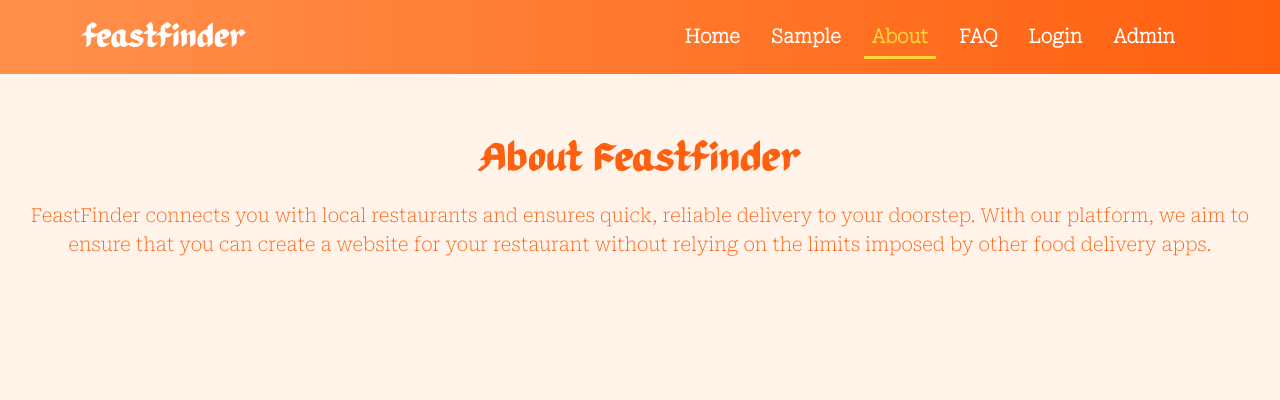
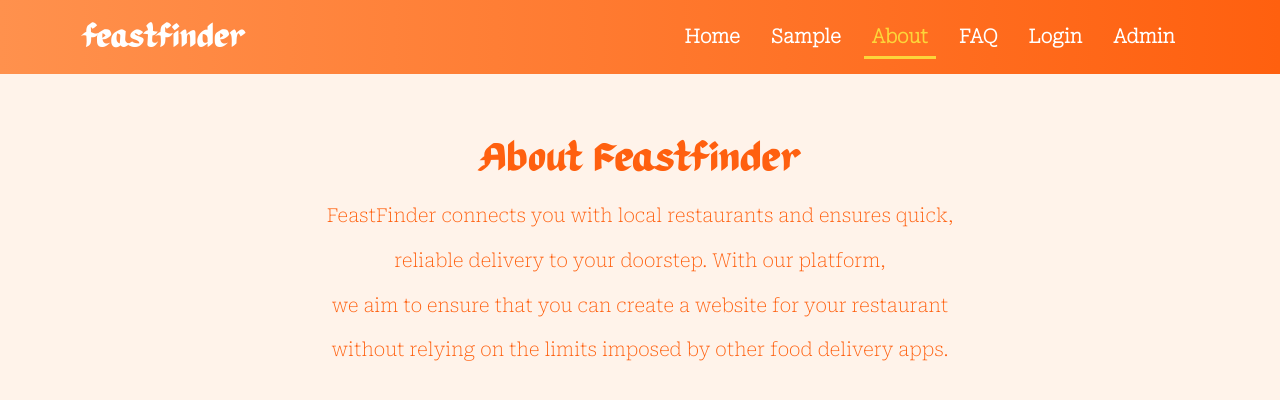
Before and after one commit to FeastFinderApp/feastfinder, a React (Create React App) app: page /about in a window 1280 px wide. Shown: the top 400 px of the page. Built offline with nearby package versions, Linux system fonts and the light colour scheme.

Commit message:
Update About.js

```diff
--- a/src/components/About.js
+++ b/src/components/About.js
@@ -7,12 +7,10 @@ const About = () => {
       {/* About Section */}
       <section id="about" className="about">
         <h2>About Feastfinder</h2>
-        <p>
-          FeastFinder connects you with local restaurants and ensures quick,
-          reliable delivery to your doorstep. With our platform,
-          we aim to ensure that you can create a website for your restaurant
-          without relying on the limits imposed by other food delivery apps.
-        </p>
+        <p> FeastFinder connects you with local restaurants and ensures quick, </p>
+          <p> reliable delivery to your doorstep. With our platform,</p>
+          <p> we aim to ensure that you can create a website for your restaurant </p>
+          <p> without relying on the limits imposed by other food delivery apps. </p>
       </section>
     </div>
   );
```
